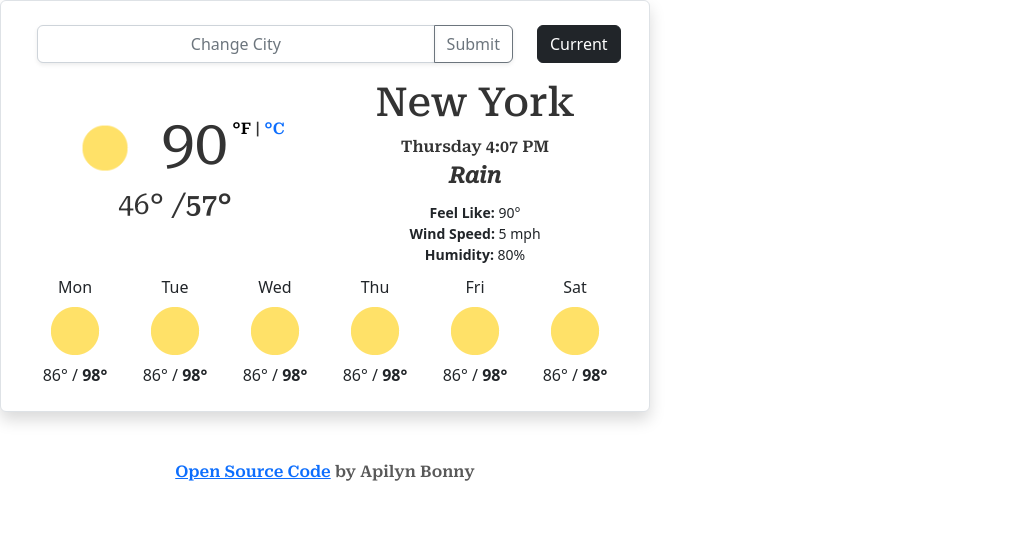
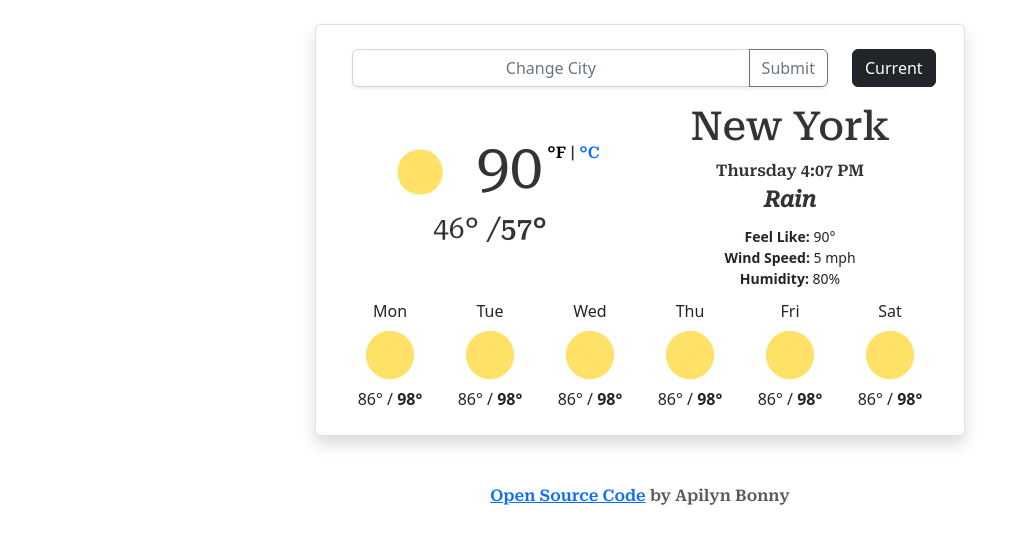
Before and after one commit to apilynb/react-weather, a React (Create React App) app: page / in a window 1280 px wide. Shown: the top 544 px of the page, without its empty margins (0-1031 px from the left). Built offline with nearby package versions, Linux system fonts and the light colour scheme.

Commit message:
Added Margin to the top and sides of the weather app

```diff
--- a/src/App.css
+++ b/src/App.css
@@ -1,7 +1,10 @@
 body {
+  display: block;
+  margin: 0 auto !important;
   text-align: center;
-  margin-top: 20px;
+
   max-width: 650px;
+
 }
 
 .searchBar {
--- a/src/App.js
+++ b/src/App.js
@@ -7,7 +7,7 @@ import Parent from "./Parent";
 function App() {
   return (
     <div>
-      <div className="App container border rounded shadow p-3 mb-5 bg-body rounded p-4 weatherApp">
+      <div className="App container border rounded shadow p-3 mb-5 mt-4 bg-body rounded p-4 weatherApp">
         <Container>
           <Parent />
         </Container>
--- a/src/index.css
+++ b/src/index.css
@@ -1,5 +1,5 @@
 body {
-  margin: 0;
+
   font-family: -apple-system, BlinkMacSystemFont, 'Segoe UI', 'Roboto', 'Oxygen',
     'Ubuntu', 'Cantarell', 'Fira Sans', 'Droid Sans', 'Helvetica Neue',
     sans-serif;
```
